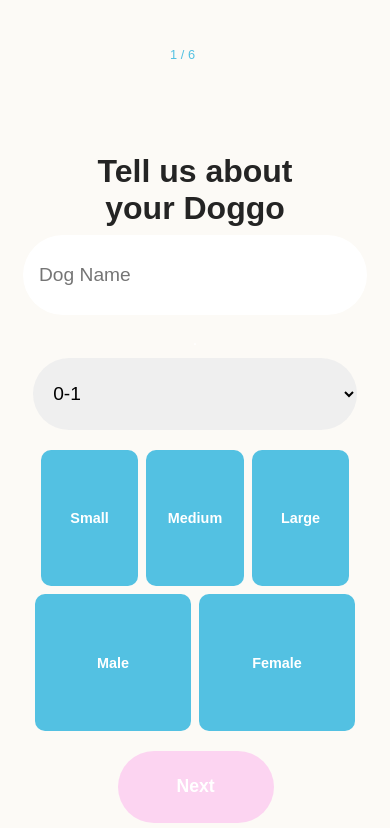
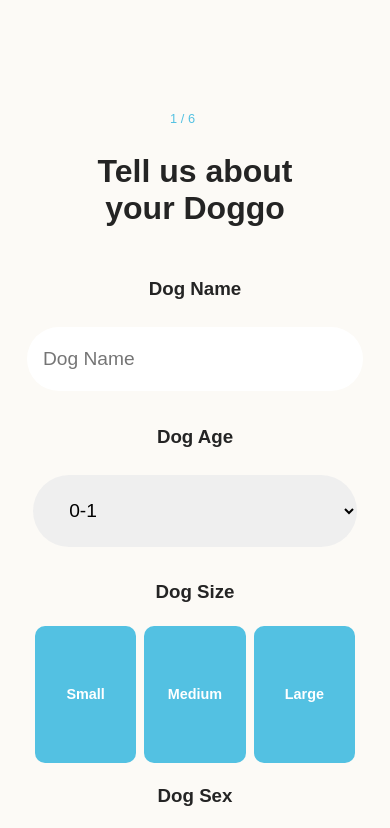
Before and after one commit to n335h/doggystuff, a React (Create React App) app: page /Survey in a window 390 px wide. Shown: the top 828 px of the page. Built offline with nearby package versions, Linux system fonts and the light colour scheme; no server answers.

Commit message:
subject-open sizing for mobile views fixed

```diff
--- a/src/pages/FAQ/FAQ.css
+++ b/src/pages/FAQ/FAQ.css
@@ -32,6 +32,7 @@
 
 .faq2-content {
     display: flex;
+    color: transparent;
     flex-direction: column;
     justify-content: center;
     align-items: center;
@@ -93,7 +94,6 @@
     width: 20px;
     height: 20px;
     background-size: cover;
-    margin-right: 10px;
 }
 
 /* FAQ answer styles */
@@ -212,14 +212,25 @@
 
     .faq2-subject {
         height: 7vh;
-        width: 100vw;
+        width: 80vw;
     }
 
     .faq2-content.open {
-        width: 70vw;
+        width: 80vw;
         margin-left: 0;
         line-height: 1.5;
         font-size: 1rem;
+
+
+    }
+    .faq2-subject.open {
+        width: 80vw;
+        margin: auto;
+        margin-left: 0;
+        line-height: 1.5;
+        font-size: 1rem;
+        margin-bottom: 10px;
+
     }
 
     .faq2-caron {
@@ -245,7 +256,7 @@
         right: 2rem;
     }
 }
-
+/*
 @media screen and (max-width: 500px) {
     .faq2-title {
         font-size: 1rem;
@@ -266,13 +277,13 @@
         height: 7vh;
         width: 80vw;
     }
-}
+} */
 
 @media screen and (max-width: 425px) {
-    .faq2-subject {
+    /* .faq2-subject {
         width:80vw;
     }
-
+         */
 
     .faq2-pagetitle {
         font-size: 3rem;
@@ -282,13 +293,13 @@
         font-size: 1.1rem;
     }
 
-    .faq2-content {
+    /* .faq2-content {
         width: 90vw;
     }
 
     .faq2-subject.open {
         width:80vw;
-    }
+    } */
 
     .faq2-title {
         font-size: 1rem;
@@ -301,7 +312,7 @@
         font-size: 1.2rem;
     }
 }
-
+/*
 @media screen and (max-width: 375px) {
     .faq2-pagetitle {
         font-size: 2.4rem;
@@ -333,4 +344,4 @@
     .faq2-bottom-title {
         font-size: 1.2rem;
     }
-}
+} */
--- a/src/pages/SignInSignUp/Components/SignIn/SignIn.tsx
+++ b/src/pages/SignInSignUp/Components/SignIn/SignIn.tsx
@@ -85,6 +85,7 @@ function SignIn({ SignInFormData, signUpRedirect, isSignedIn, setIsSignedIn }: S
                 onChange={handleChange}
                 required
               />
+
               <br />
               <p> Forgot your password?</p>
               <div className="submit-button">
--- a/src/pages/Survey/formPages/Survey.css
+++ b/src/pages/Survey/formPages/Survey.css
@@ -105,7 +105,7 @@
   }
 
   form.surveyForm input {
-    width: 40vw;
+    width: 36rem;
     height: 2rem;
     border: none;
     border-radius: 5px;
@@ -144,16 +144,17 @@
     width: 20rem;
   }
   .dropdownOptions {
-    width:40vw;
+    width:38rem;
     height: 4.5rem;
     border: none;
     border-radius: 5px;
-    padding: 1.5rem 1rem;
+    padding: 1.5rem 2rem;
     font-size: 1.2rem;
     border-radius: 17.4rem;
     margin: 0;
     margin-bottom: 1rem;
 }
+
   /* Button Hover Styles */
   .dogSex button:hover,
   .dogSize button:hover,
@@ -316,26 +317,35 @@
 }
 
   @media screen and (max-width: 425px) {
-    form.surveyForm input {
-      width: 80vw;
-    }
-    .dropdownOptions {
+.dropdownOptions {
       width: 83vw;
     }
     .dogSize, .dogSex, .pureCross, .dogHealth, .foodVeg {
-      width: 90vw;
+      width: 100vw;
     }
     .surveyButtons {
       width: 90vw;
     }
+    .dogFood {
+      width: 100vw;
+      display: flex;
+      flex-direction: column;
+      justify-content: center;
+      align-items: center;
+    }
 
   }
   @media screen and (max-width: 425px) {
+    .formTitle{
+      margin-bottom: 2rem;
+    }
     form.surveyForm input {
-      width: 80vw;
+      width: 78vw;
+      height: 1rem;
     }
     .dropdownOptions {
       width: 83vw;
+
     }
     .dogSex button,
     .dogSize button,
@@ -349,9 +359,20 @@
     .dogSex button {
       width: 40vw;
     }
+    .dogSize button {
+      width: 26vw;
+    }
+    .flavoursNotContent {
+      width: 90vw;
+    }
+    .dogFood button
+    {
+      width: 40vw;
+    }
+
     .surveyFormNum {
       font-size: 0.8rem;
-      top:-7rem;
+      top:-3rem;
       right: 40%;
     }
     button.surveyButton, button#backSurveyButton {
--- a/src/pages/Survey/formPages/dogBreed.tsx
+++ b/src/pages/Survey/formPages/dogBreed.tsx
@@ -142,7 +142,8 @@ export function DogBreed( {dog_breed, pure_cross, updateFields}: BreedFormProps)
   <option value="whippet">Whippet</option>
   <option value="yorkshire_terrier">Yorkshire Terrier</option>
 </select>
-<label htmlFor="pure_cross">They are a </label>
+
+<label htmlFor="pure_cross"><h3> Are they Pure or Cross breed? </h3> </label>
 <div className='pureCross'>
 
                 <button type="button" className={`pureCrossOption ${pure_cross === 'pure' ? 'selected' : ''}`} onClick={() => updateFields({pure_cross: 'pure'})}>Pure Breed</button>
--- a/src/pages/Survey/formPages/dogHealth.tsx
+++ b/src/pages/Survey/formPages/dogHealth.tsx
@@ -19,6 +19,8 @@
 
                 <FormWrapper title="Describe your doggos body">
                     <div className="surveyFormSectionContent">
+                    <h3 className="dogHealthTitle">Dog Weight</h3>
+
                         <div className="dogHealth">
   <button
     type="button"
--- a/src/pages/Survey/formPages/dogInfo.tsx
+++ b/src/pages/Survey/formPages/dogInfo.tsx
@@ -43,7 +43,7 @@ function DogInfo({
   return (
     <FormWrapper title="Tell us about your Doggo">
 
-
+<h3 className="dogName">Dog Name</h3>
       <label htmlFor="dog_name"></label>
       <input
         onChange={handleDogNameChange}
@@ -55,7 +55,7 @@ function DogInfo({
         required
       />
 
-      <label htmlFor="dog_age"> .</label>
+      <label htmlFor="dog_age"><h3> Dog Age </h3></label>
       <select
         className="dropdownOptions"
         onChange={handleDogAgeChange}
@@ -71,9 +71,9 @@ function DogInfo({
         <option value="6-10">6-10</option>
         <option value="10+">10+</option>
       </select>
+      <h3>Dog Size</h3>
 
       <div className="dogSize">
-
       <button
   type="button"
   className={`dogSizeOption ${
@@ -102,7 +102,7 @@ function DogInfo({
   Large
 </button>
       </div>
-
+<h3> Dog Sex</h3>
       <div className="dogSex">
       <button
   type="button"
```
